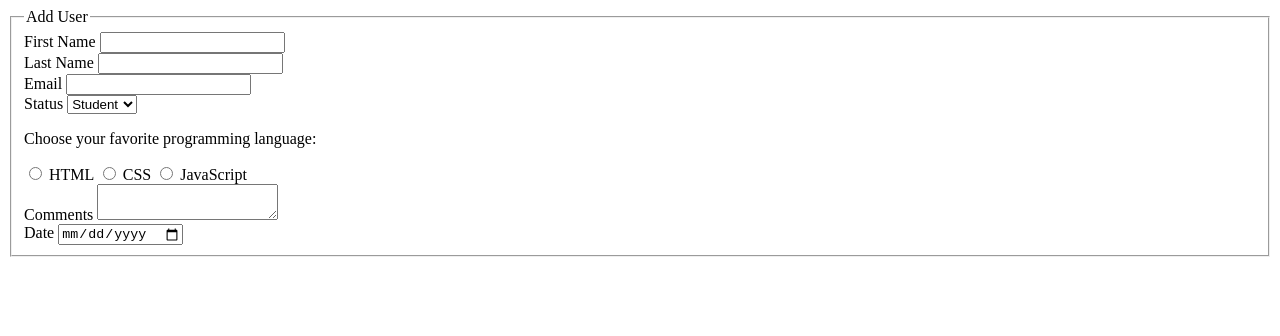
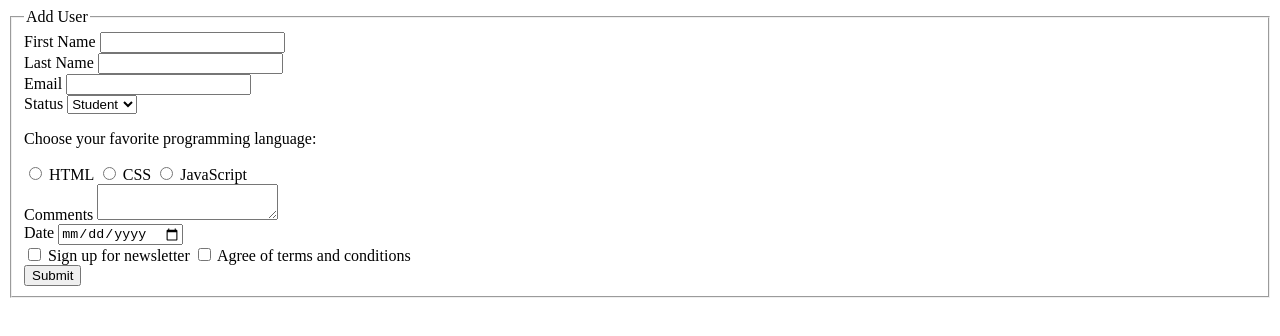
Before and after one commit to KinSamuel/HTML-Forms, a plain HTML site: page index.html in a window 1280 px wide. Drawn offline with Linux system fonts and the light colour scheme.

Commit message:
Phase 6: Submission

```diff
--- a/index.html
+++ b/index.html
@@ -52,6 +52,17 @@
                     <label for="current">Date</label>
                     <input type="date" id="current" name="current">
                 </div>
+
+                <div>
+                    <input type="checkbox" id="news" name="news" value="NEWS">
+                    <label for="news">Sign up for newsletter</label>
+                    <input type="checkbox" id="agree" name="agree" value="AGREE">
+                    <label for="news">Agree of terms and conditions</label>
+                </div>
+
+                <div>
+                    <button type="submit">Submit</button>
+                </div>
             </fieldset>
         </form>
     </body>
```
